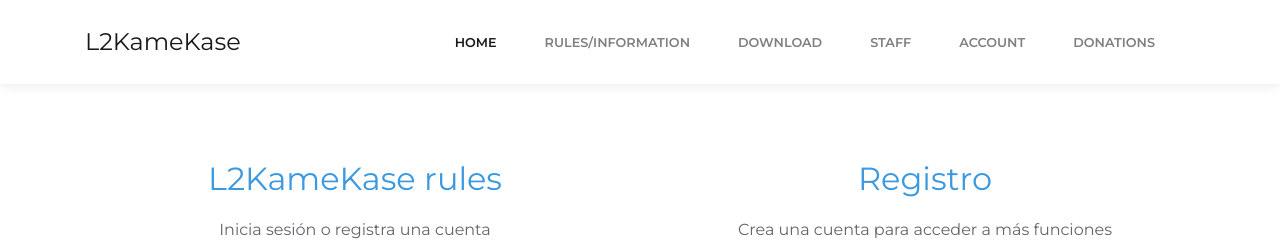
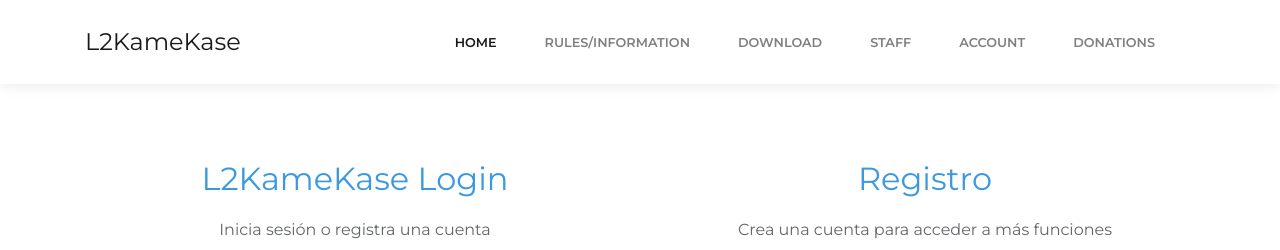
Before and after one commit to OmarAlfredoMiranda/Web-Kamekase, a plain HTML site: page login.html in a window 1280 px wide. Shown: the top 250 px of the page. Drawn offline with nearby package versions, Linux system fonts and the light colour scheme; some packages are replaced by stand-ins of ours; a script that the page names is missing; files whose address does not match are found by name.

Commit message:
Add files via upload

```diff
--- a/login.html
+++ b/login.html
@@ -56,7 +56,7 @@
           <div class="row">
             <div class="col-md-6">
               <div class="block-heading">
-                <h2 class="text-info">L2KameKase rules</h2>
+                <h2 class="text-info">L2KameKase Login</h2>
                 <p>Inicia sesión o registra una cuenta</p>
               </div>
               <form class="login-form" action="login.php" method="post">
```
